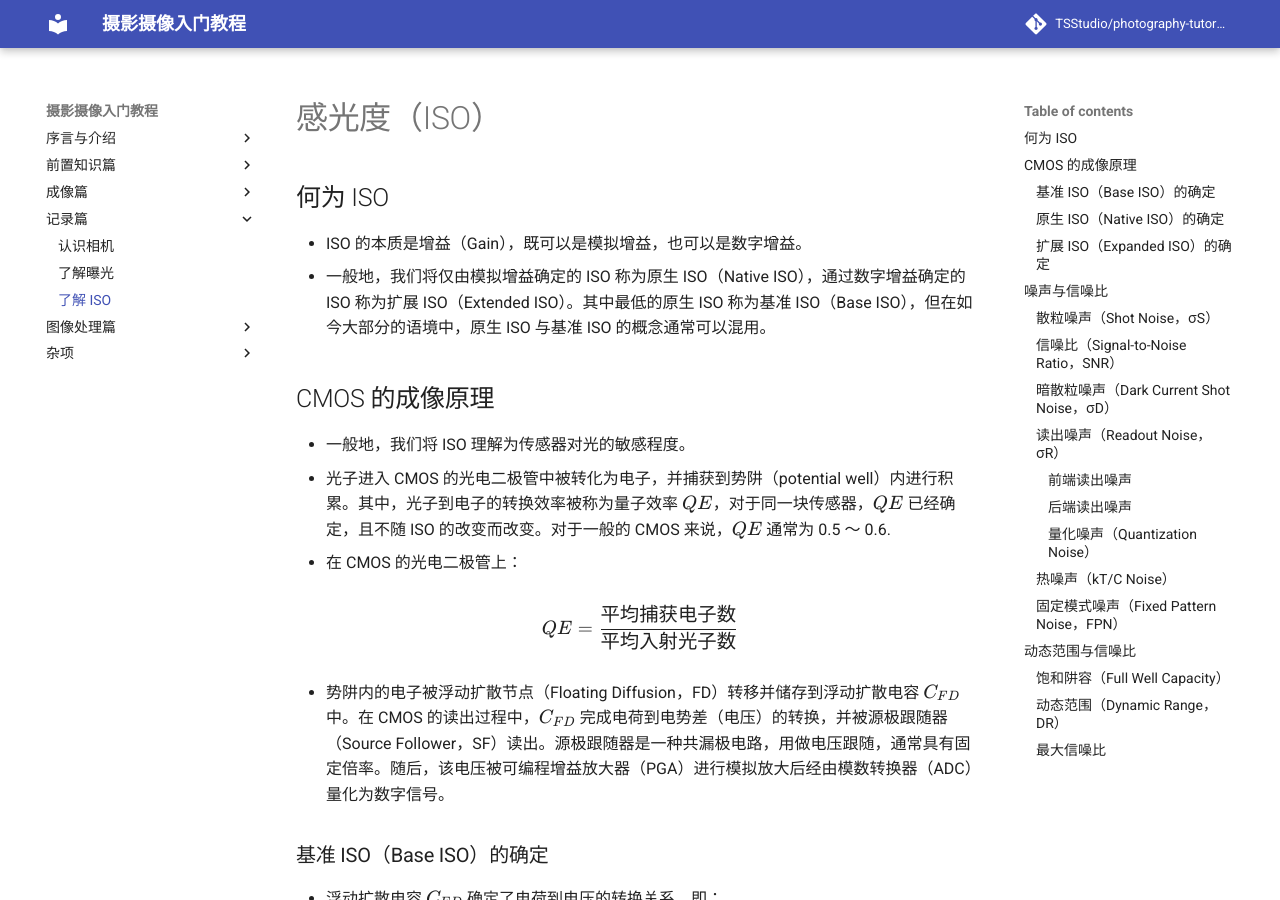
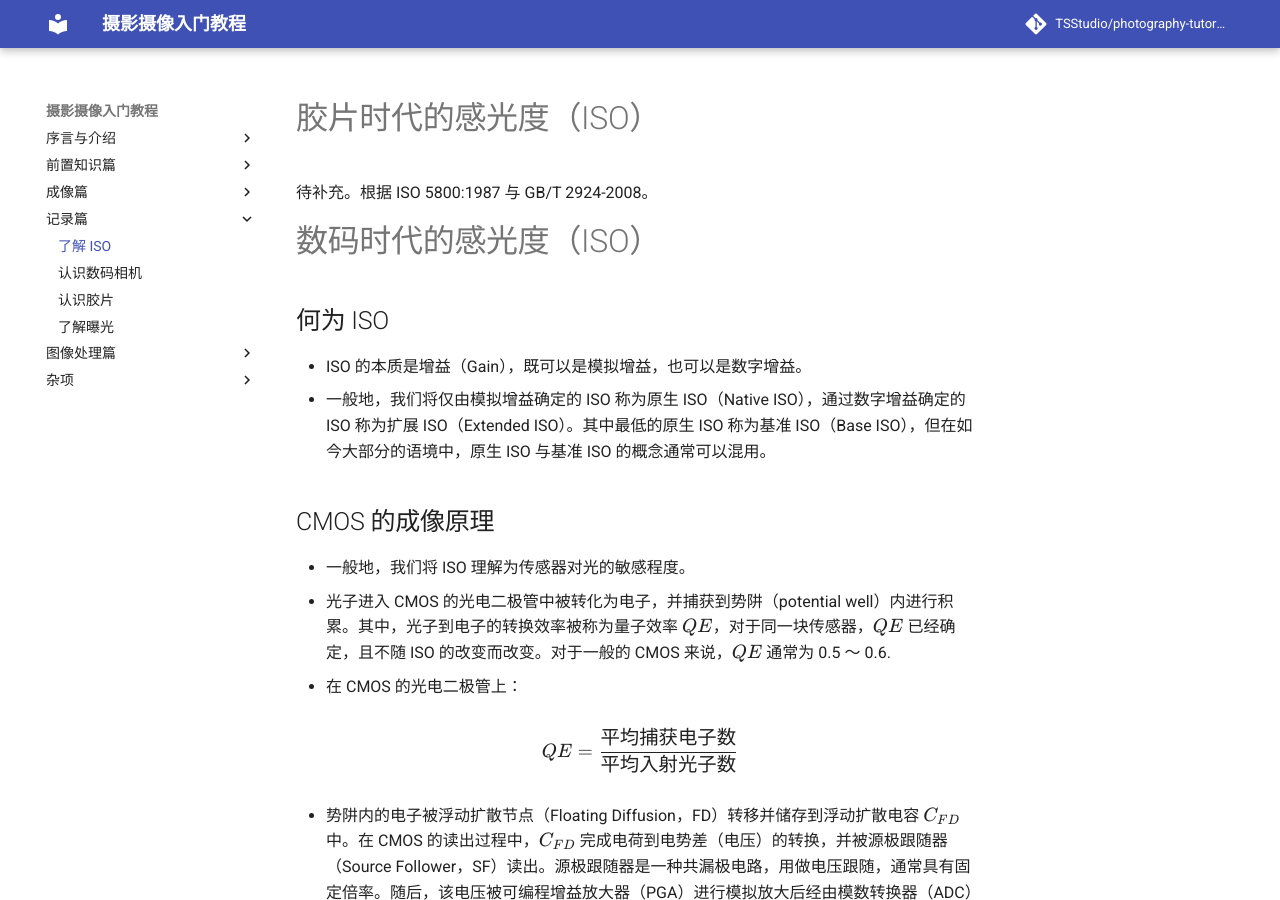
Before and after one commit to troyxun/photography-tutorial, an MkDocs documentation site: the page built from docs/iso.md, in a window 1280 px wide and 900 px high. Built offline with MkDocs 1.6.1 and Material for MkDocs 9.7.7, drawn with Linux system fonts in a browser that asks for light colours; comment, search, counter and statistics services are not loaded.

Commit message:
Add film and filter

```diff
--- a/docs/iso.md
+++ b/docs/iso.md
@@ -1,4 +1,8 @@
-# 感光度（ISO）
+# 胶片时代的感光度（ISO）
+
+待补充。根据 ISO 5800:1987 与 GB/T 2924-2008。
+
+# 数码时代的感光度（ISO）
 
 ## 何为 ISO
 - ISO 的本质是增益（Gain），既可以是模拟增益，也可以是数字增益。
--- a/mkdocs.yml
+++ b/mkdocs.yml
@@ -10,9 +10,10 @@
         - 了解对焦: focus.md
         - A滤镜: A_filter.md
     - 记录篇:
-        - 认识相机: camera.md
+        - 了解 ISO: iso.md
+        - 认识数码相机: camera.md
+        - 认识胶片: film.md
         - 了解曝光: exposure.md
-        - 了解 ISO: iso.md
     - 图像处理篇:
         - 了解色彩: color-science.md
         - 视频编码: encoding.md
```
Also changed, not shown: docs/exposure.md (+1 -1 lines), docs/film.md (added).
